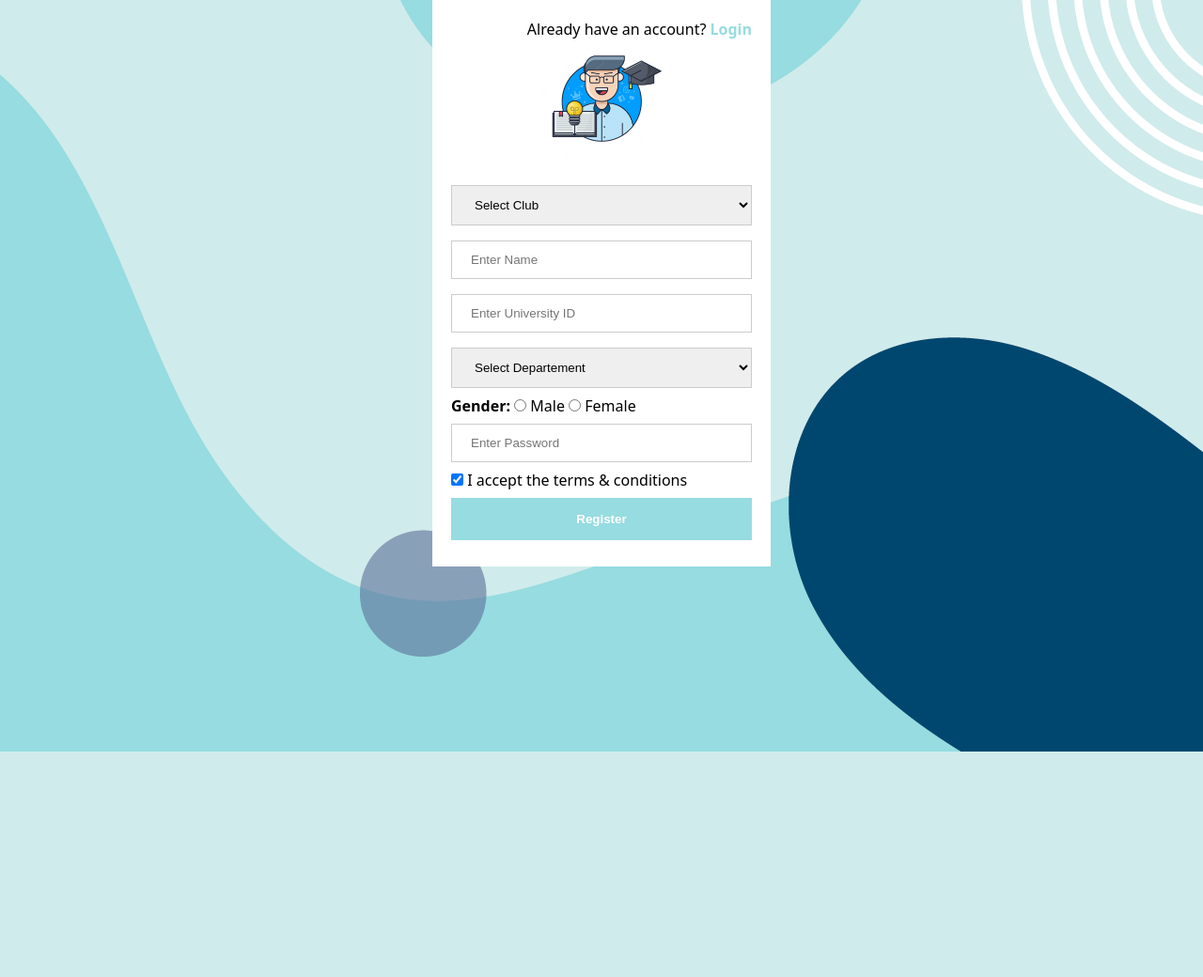
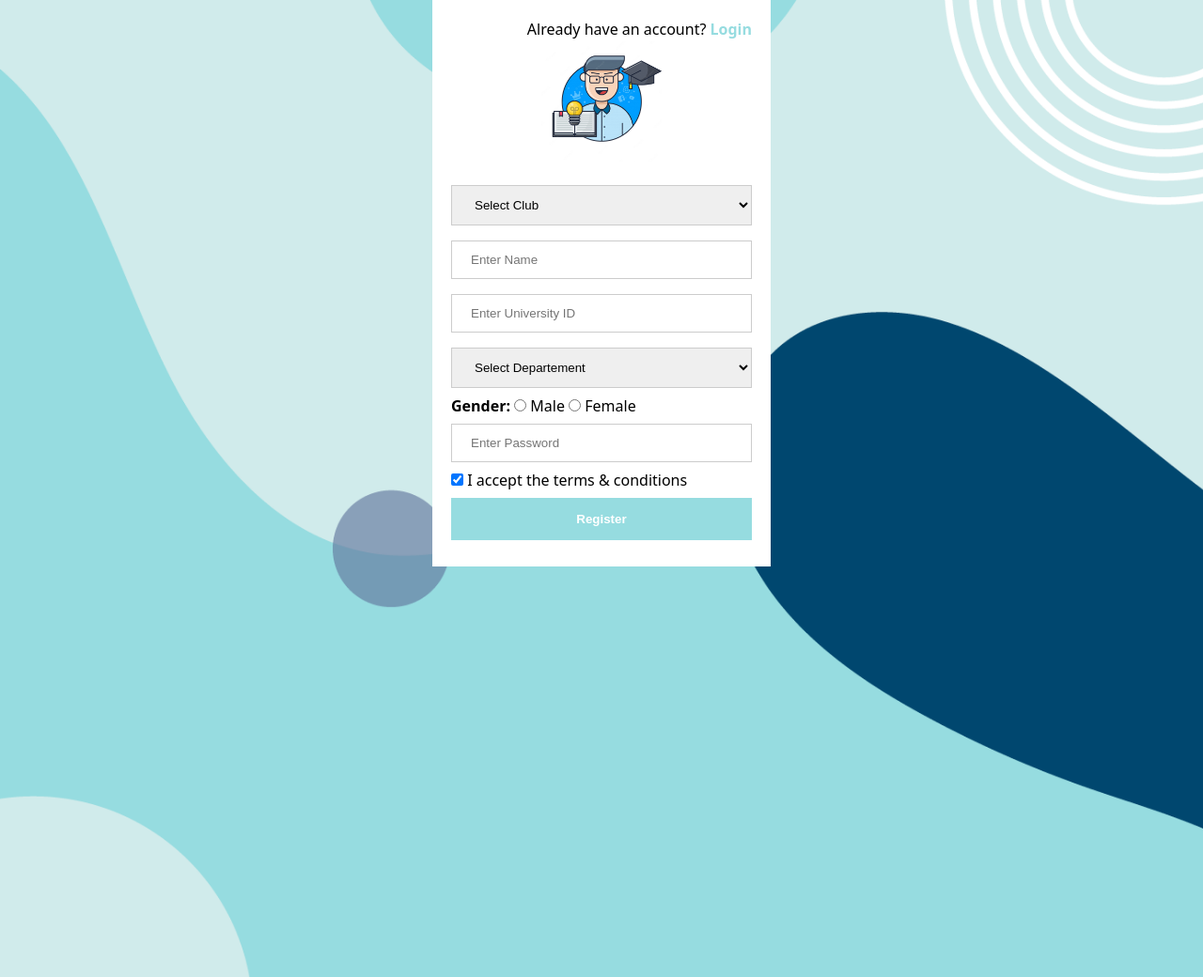
Before and after one commit to mdimrannazir/Club-Management, a PHP site: page /signup.html in a window 1280 px wide. Shown: the part 51-1091 px from the top of the page at 94% size. Before the commit the page ends 851 px from the top, so only its background shows below. Run offline with PHP 8.4, Linux system fonts and the light colour scheme.

Commit message:
slight errors

```diff
--- a/style.css
+++ b/style.css
@@ -115,7 +115,9 @@ button:hover {
 
 #signUpPage {
     background-image: url(images/background.png);
-    height: 100vh;
+    height: 130vh;
+    background-repeat: no-repeat;
+    background-size: cover;
 }
 
 .noAccount {
```
Also changed, not shown: images/avatar.png (deleted).
